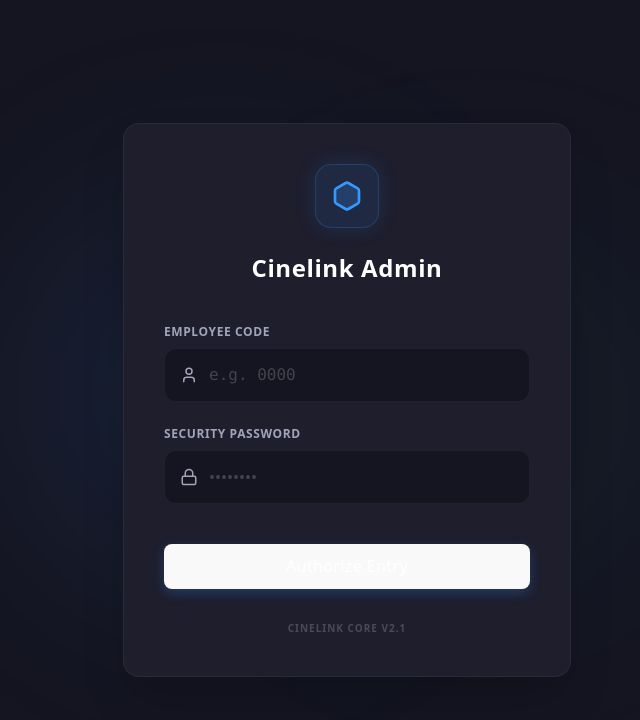
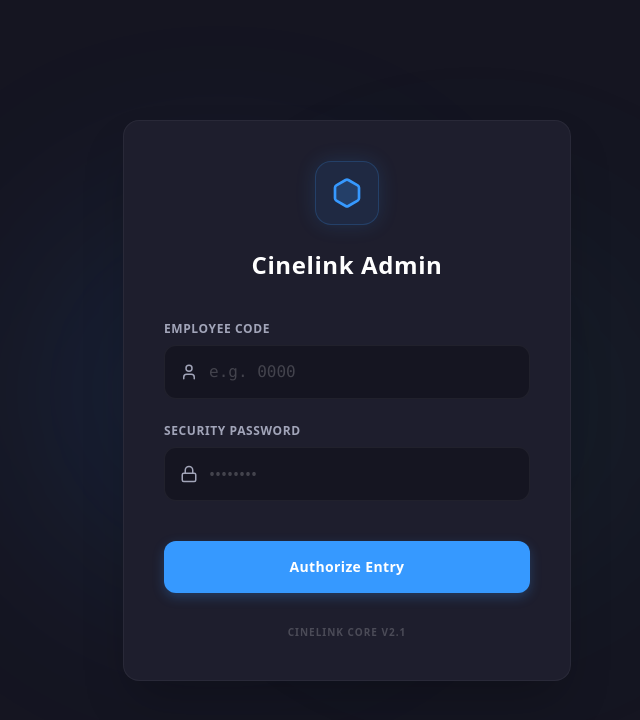
Before and after one commit to vladik-png/cinelinkadmfront, a React (Vite) app: page / in a window 1280 px wide. Shown: the top 720 px of the page, without its empty margins (293-933 px from the left). Built offline with nearby package versions, Linux system fonts and the light colour scheme; no server answers.

Commit message:
refactor(core): clean up vite

```diff
--- a/index.html
+++ b/index.html
@@ -4,7 +4,7 @@
     <meta charset="UTF-8" />
     <link rel="icon" type="image/svg+xml" href="/vite.svg" />
     <meta name="viewport" content="width=device-width, initial-scale=1.0" />
-    <title>admin-frontend</title>
+    <title>Cinelink Console</title>
   </head>
   <body>
     <div id="root"></div>
--- a/src/App.css
+++ /dev/null
@@ -1,45 +0,0 @@
-#root {
-  max-width: 1280px;
-  margin: 0 auto;
-  padding: 2rem;
-  text-align: center;
-}
-
-.logo {
-  height: 6em;
-  padding: 1.5em;
-  will-change: filter;
-  transition: filter 300ms;
-}
-
-.logo:hover {
-  filter: drop-shadow(0 0 2em #646cffaa);
-}
-
-.logo.react:hover {
-  filter: drop-shadow(0 0 2em #61dafbaa);
-}
-
-@keyframes logo-spin {
-  from {
-    transform: rotate(0deg);
-  }
-
-  to {
-    transform: rotate(360deg);
-  }
-}
-
-@media (prefers-reduced-motion: no-preference) {
-  a:nth-of-type(2) .logo {
-    animation: logo-spin infinite 20s linear;
-  }
-}
-
-.card {
-  padding: 2em;
-}
-
-.read-the-docs {
-  color: #888;
-}
--- a/src/App.tsx
+++ b/src/App.tsx
@@ -1,7 +1,7 @@
 import * as React from 'react';
-import { BrowserRouter as Router, Routes, Route, Navigate, Outlet } from 'react-router-dom';
-import Sidebar from './components/Layout/Sidebar';
-import Header from './components/Layout/Header';
+import { BrowserRouter as Router, Routes, Route, Navigate } from 'react-router-dom';
+import { ProtectedLayout } from './components/Layout/ProtectedLayout';
+
 import Infrastructure from './pages/Infrastructure';
 import Analytics from './pages/Analytics';
 import Login from './pages/Login';
@@ -11,31 +11,6 @@ import Dashboard from './pages/Dashboard';
 import Employees from './pages/Employees';
 import Moderation from './pages/Moderation';
 import TerminalPage from './pages/Terminal';
-
-const ProtectedLayout = () => {
-  const isAuth = localStorage.getItem('admin_token') !== null;
-
-  if (!isAuth) {
-    return <Navigate to="/" replace />;
-  }
-
-  return (
-    <div className="flex w-full min-h-screen bg-[#151521] text-slate-200">
-
-      <Sidebar />
-      <div className="flex-1 ml-64 min-h-screen flex flex-col relative">
-        <div className="sticky top-0 z-40 w-full">
-          <Header />
-        </div>
-
-        <main className="flex-1 w-full flex flex-col">
-          <Outlet />
-        </main>
-
-      </div>
-    </div>
-  );
-};
 
 const App: React.FC = () => {
   return (
--- /dev/null
+++ b/src/components/Layout/ProtectedLayout.tsx
@@ -0,0 +1,27 @@
+import * as React from 'react';
+import { Navigate, Outlet } from 'react-router-dom';
+import Sidebar from './Sidebar';
+import Header from './Header';
+
+export const ProtectedLayout: React.FC = () => {
+    const isAuth = localStorage.getItem('admin_token') !== null;
+
+    if (!isAuth) {
+        return <Navigate to="/" replace />;
+    }
+
+    return (
+        <div className="flex w-full min-h-screen bg-[#151521] text-slate-200">
+            <Sidebar />
+            <div className="flex-1 ml-64 min-h-screen flex flex-col relative">
+                <div className="sticky top-0 z-40 w-full">
+                    <Header />
+                </div>
+
+                <main className="flex-1 w-full flex flex-col">
+                    <Outlet />
+                </main>
+            </div>
+        </div>
+    );
+};
--- a/src/index.css
+++ b/src/index.css
@@ -11,79 +11,6 @@ body,
 }
 
 body {
-  @apply bg-[#f8f9fb] text-slate-900;
+  background-color: #151521;
+  color: #a2a5b9;
 }
-
-:root {
-  font-family: system-ui, Avenir, Helvetica, Arial, sans-serif;
-  line-height: 1.5;
-  font-weight: 400;
-
-  color-scheme: light dark;
-  color: rgba(255, 255, 255, 0.87);
-  background-color: #242424;
-
-  font-synthesis: none;
-  text-rendering: optimizeLegibility;
-  -webkit-font-smoothing: antialiased;
-  -moz-osx-font-smoothing: grayscale;
-}
-
-a {
-  font-weight: 500;
-  color: #646cff;
-  text-decoration: inherit;
-}
-
-a:hover {
-  color: #535bf2;
-}
-
-body {
-  margin: 0;
-  display: flex;
-  place-items: center;
-  min-width: 320px;
-  min-height: 100vh;
-}
-
-h1 {
-  font-size: 3.2em;
-  line-height: 1.1;
-}
-
-button {
-  border-radius: 8px;
-  border: 1px solid transparent;
-  padding: 0.6em 1.2em;
-  font-size: 1em;
-  font-weight: 500;
-  font-family: inherit;
-  background-color: #1a1a1a;
-  cursor: pointer;
-  transition: border-color 0.25s;
-}
-
-button:hover {
-  border-color: #646cff;
-}
-
-button:focus,
-button:focus-visible {
-  outline: 4px auto -webkit-focus-ring-color;
-}
-
-@media (prefers-color-scheme: light) {
-  :root {
-    color: #213547;
-    background-color: #ffffff;
-  }
-
-  a:hover {
-    color: #747bff;
-  }
-
-  button {
-    background-color: #f9f9f9;
-  }
-}
--- a/tailwind.config.js
+++ /dev/null
@@ -1,20 +0,0 @@
-/** @type {import('tailwindcss').Config} */
-export default {
-  content: [
-    "./index.html",
-    "./src/**/*.{js,ts,jsx,tsx}",
-  ],
-  theme: {
-    extend: {
-      colors: {
-        aws: {
-          dark: '#1a2332',
-          green: '#1ba373',
-          red: '#d92b4b',
-          bg: '#f8f9fb',
-        }
-      }
-    },
-  },
-  plugins: [],
-}
--- /dev/null
+++ b/tailwind.config.ts
@@ -0,0 +1,30 @@
+/** @type {import('tailwindcss').Config} */
+export default {
+  content: [
+    "./index.html",
+    "./src/**/*.{js,ts,jsx,tsx}",
+  ],
+  theme: {
+    extend: {
+      colors: {
+        brand: {
+          blue: '#3699ff',
+          purple: '#8950fc',
+          green: '#1bc5bd',
+          red: '#f64e60',
+          orange: '#ffa800',
+        },
+        dark: {
+          bg: '#151521',
+          card: '#1e1e2d',
+          text: '#a2a5b9',
+        }
+      },
+      fontFamily: {
+        sans: ['Inter', 'system-ui', 'sans-serif'],
+        mono: ['Fira Code', 'monospace'],
+      },
+    },
+  },
+  plugins: [],
+}
--- a/vite.config.ts
+++ b/vite.config.ts
@@ -1,7 +1,6 @@
-import { defineConfig } from 'vite'
+import { defineConfig } from 'vitest/config'
 import react from '@vitejs/plugin-react'
 
-// https://vite.dev/config/
 export default defineConfig({
   plugins: [react()],
   test: {
```
